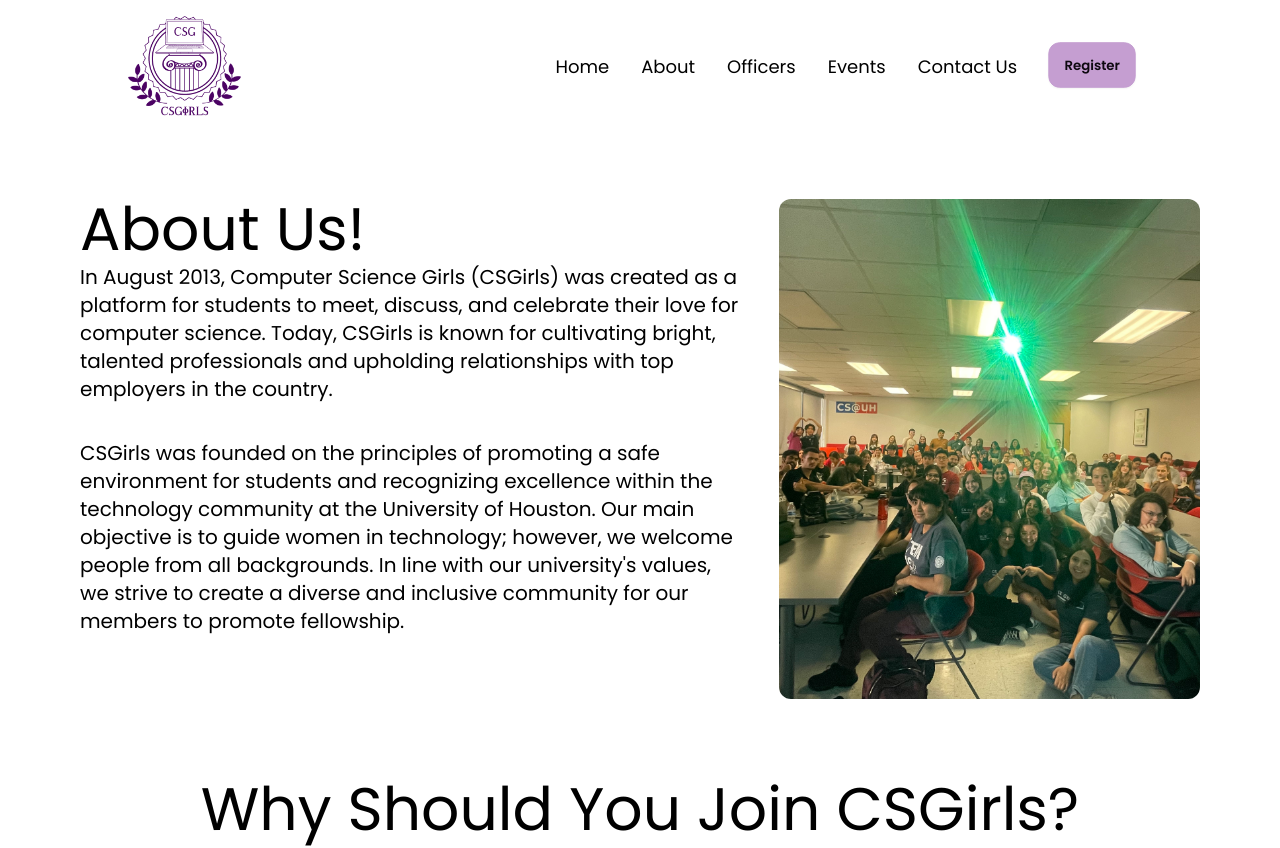
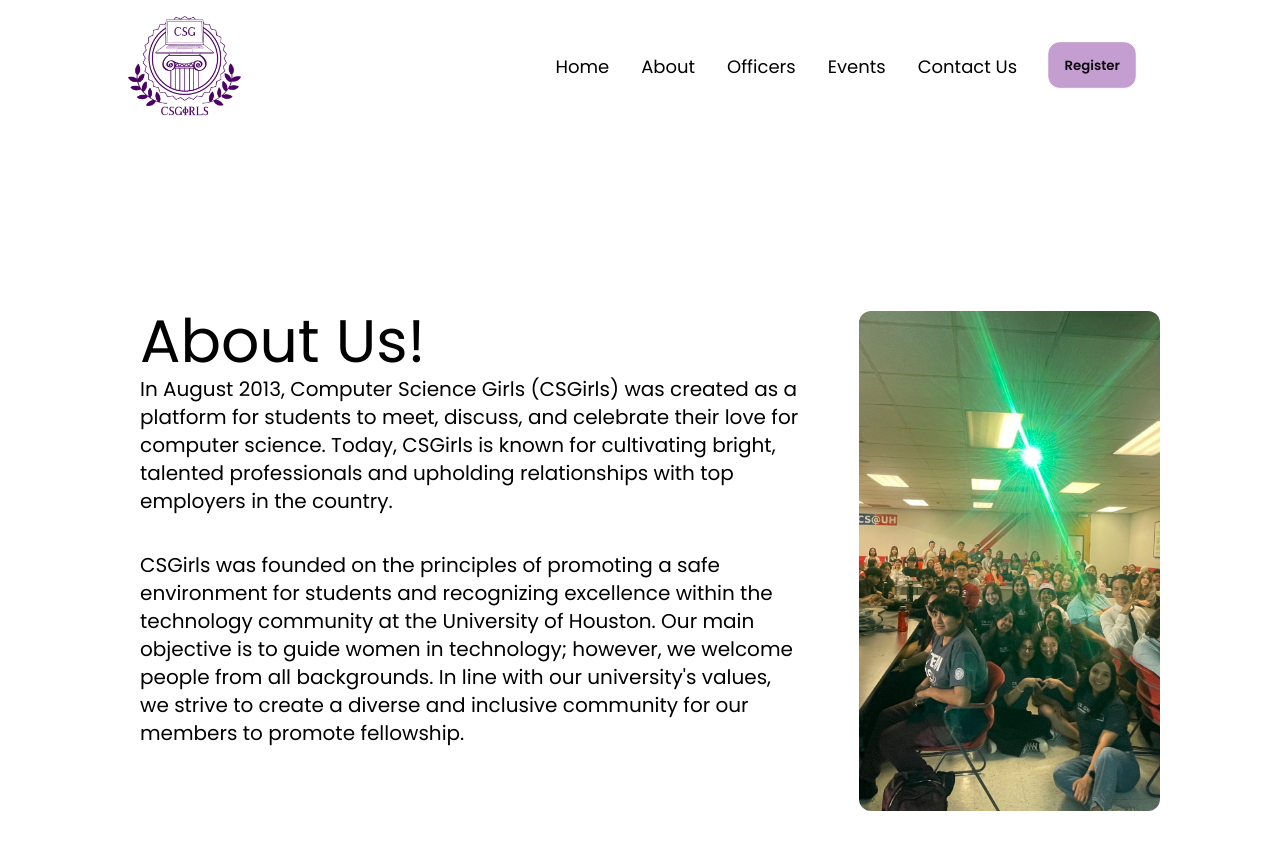
Before and after one commit to CSGirlsUH/csgirls-website, a React (Vite) app in the folder csgwebsite/: page /about in a window 1280 px wide. Shown: the top 848 px of the page. Built offline with nearby package versions, Linux system fonts and the light colour scheme.

Commit message:
vercel.json in correct place, slight ui fixes

```diff
--- a/csgwebsite/src/components/AboutMain.tsx
+++ b/csgwebsite/src/components/AboutMain.tsx
@@ -92,9 +92,9 @@ function AboutMain() {
       </div>
 
       {/* Desktop Variant */}
-      <div className="hidden flex-col overflow-y-auto md:visible md:flex">
+      <div className="ml-10 mr-2 hidden flex-col justify-center overflow-x-auto overflow-y-auto pb-5 md:visible md:mr-10 md:flex md:pb-[70px] md:pl-0 md:pt-28">
         <div className="mx-20 flex flex-row justify-between pt-16">
-          <div className="flex flex-col">
+          <div className="flex flex-col md:mx-5">
             {/* Title Text */}
             <h1 className="justify-left mb-1 flex flex-row text-left font-poppins text-6xl">
               About Us!
```
Also changed, not shown: csgwebsite/public/vercel.json (deleted), csgwebsite/vercel.json (added).
